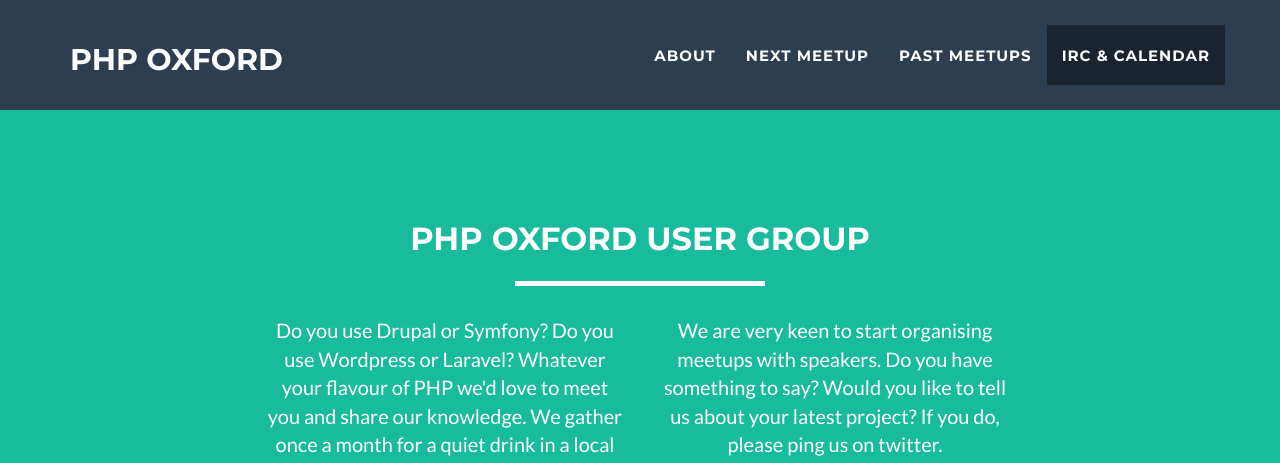
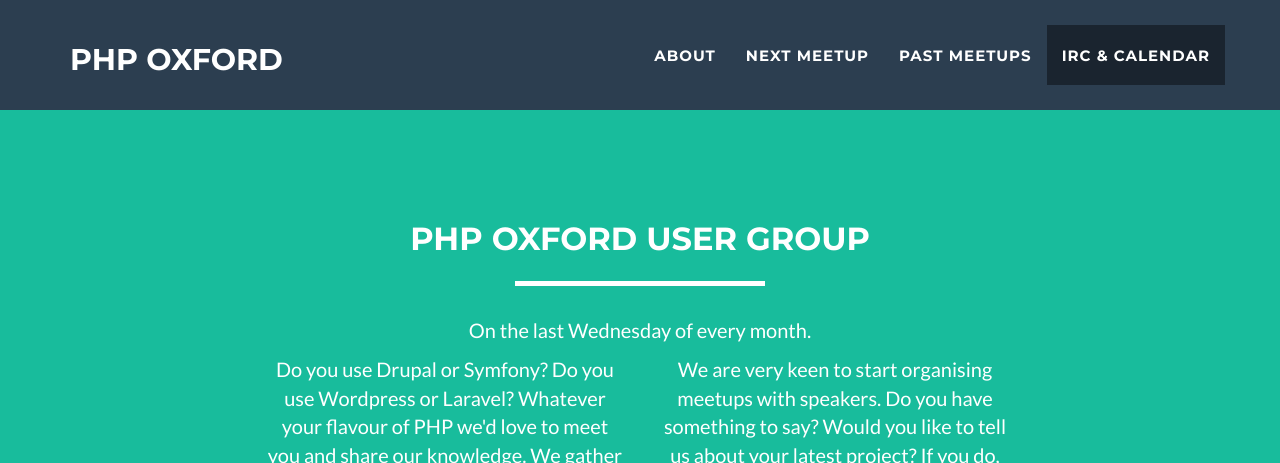
Before and after one commit to phpoxford/phpoxford.github.io, a plain HTML site: page index.html in a window 1280 px wide. Shown: the top 463 px of the page. Drawn offline with nearby package versions, Linux system fonts and the light colour scheme.

Commit message:
Add regular date - last weds of each month

```diff
--- a/index.html
+++ b/index.html
@@ -79,6 +79,7 @@
                 <div class="col-lg-12 text-center">
                     <h2>PHP Oxford User Group</h2>
                     <hr class="star-light">
+                    <p>On the last Wednesday of every month.</p>
                 </div>
             </div>
             <div class="row">
```
